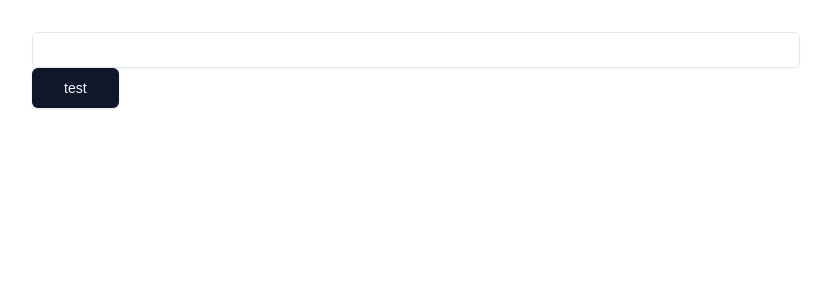
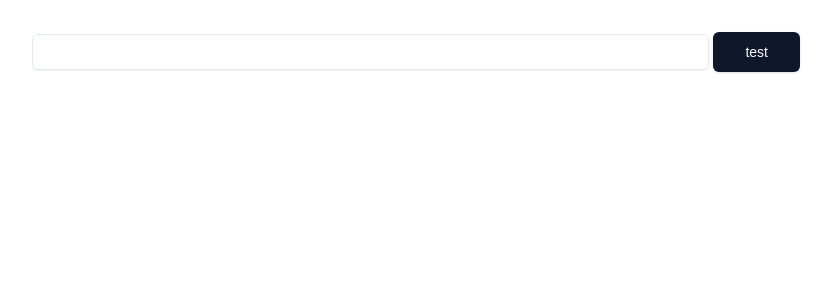
Before and after one commit to kosorz/fourthwall, a Next.js app: page / in a window 1280 px wide. Shown: the top 300 px of the page, without its empty margins (224-1055 px from the left). Built offline with nearby package versions, Linux system fonts and the light colour scheme.

Commit message:
set up parallel routing for page and results, make search parameters available in both

```diff
--- /dev/null
+++ b/app/@results/page.tsx
@@ -0,0 +1,8 @@
+import {SearchParams} from "@/lib/types/search-params";
+
+type Props = { searchParams: SearchParams }
+
+export default async function CustomResults({searchParams}: Props) {
+    const {q} = searchParams
+    return <div>{q}</div>;
+}
--- a/app/layout.tsx
+++ b/app/layout.tsx
@@ -17,13 +17,17 @@ export const metadata: Metadata = {
     description: "Generated by create next app",
 };
 
-export default function RootLayout({children}: Readonly<{ children: React.ReactNode }>) {
+export default function RootLayout({children, results}: Readonly<{
+    children: React.ReactNode;
+    results: React.ReactNode
+}>) {
     return (
         <html lang="en">
         <body className={`${geistSans.variable} ${geistMono.variable} antialiased`}>
         <main className="flex justify-center p-4 sm:p-6 lg:p-8">
             <section className="w-full max-w-3xl">
                 {children}
+                {results}
             </section>
         </main>
         </body>
--- a/app/page.tsx
+++ b/app/page.tsx
@@ -1,9 +1,15 @@
 import {Button} from "@/components/ui/button";
 import {Input} from "@/components/ui/input";
+import Form from 'next/form'
+import {SearchParams} from "@/lib/types/search-params";
 
-export default function Home() {
-    return <>
-        <Input/>
-        <Button size={'lg'}>test</Button>
-    </>
+type Props = { searchParams: SearchParams }
+
+export default async function Home({searchParams}: Props) {
+    const {q} = searchParams
+
+    return <Form action={'/'} className='flex gap-1 items-center'>
+        <Input defaultValue={q} name='q'/>
+        <Button type='submit' size={'lg'}>test</Button>
+    </Form>
 }
--- /dev/null
+++ b/lib/types/search-params.ts
@@ -0,0 +1 @@
+export type SearchParams = Record<string, string | string[] | undefined>
```
Also changed, not shown: 1 other file (tests, documents, lock files or other folders).
